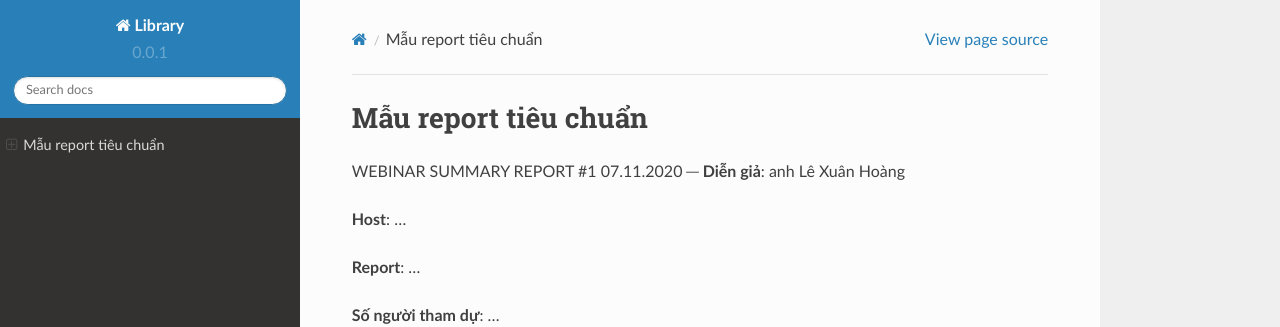
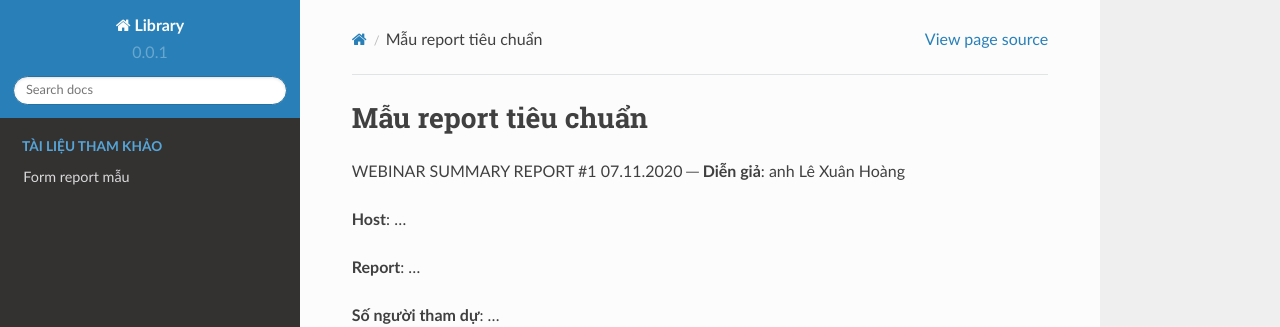
Before and after one commit to nghiemkythu/demoo, a Sphinx documentation site: the page built from docs/source/report.rst, in a window 1280 px wide. Shown: the top 327 px of the page. Built offline with Sphinx 7.4.7 and the Read the Docs theme 2.0.0, drawn with Linux system fonts in a browser that asks for light colours; pages that are not in the unit, such as notebooks, are missing from menus.

Commit message:
'hoctap'

```diff
--- a/docs/source/index.rst
+++ b/docs/source/index.rst
@@ -46,11 +46,11 @@ Toán Học:
 Các form mẫu:
 ~~~~~~~~~~~~~
 
-* **Form report mẫu**: :doc:`report</Các form mẫu/documentation>`
+* **Form report mẫu**: :doc:`report</Các-form-mẫu/documentation>`
 
 .. toctree::
    :maxdepth: 2
    :hidden:
    :caption: Tài liệu tham khảo
 
-   /Các form mẫu/documentation
+   /Các-form-mẫu/documentation
```
